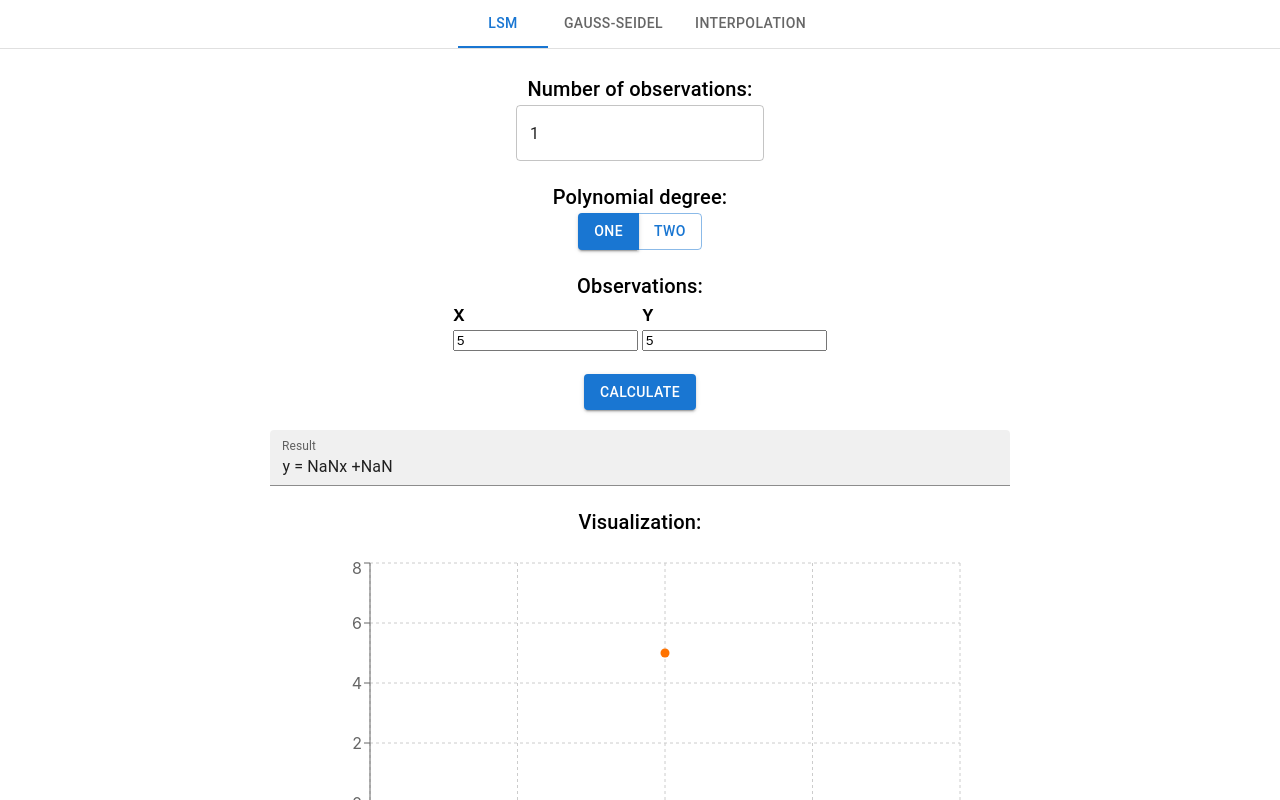
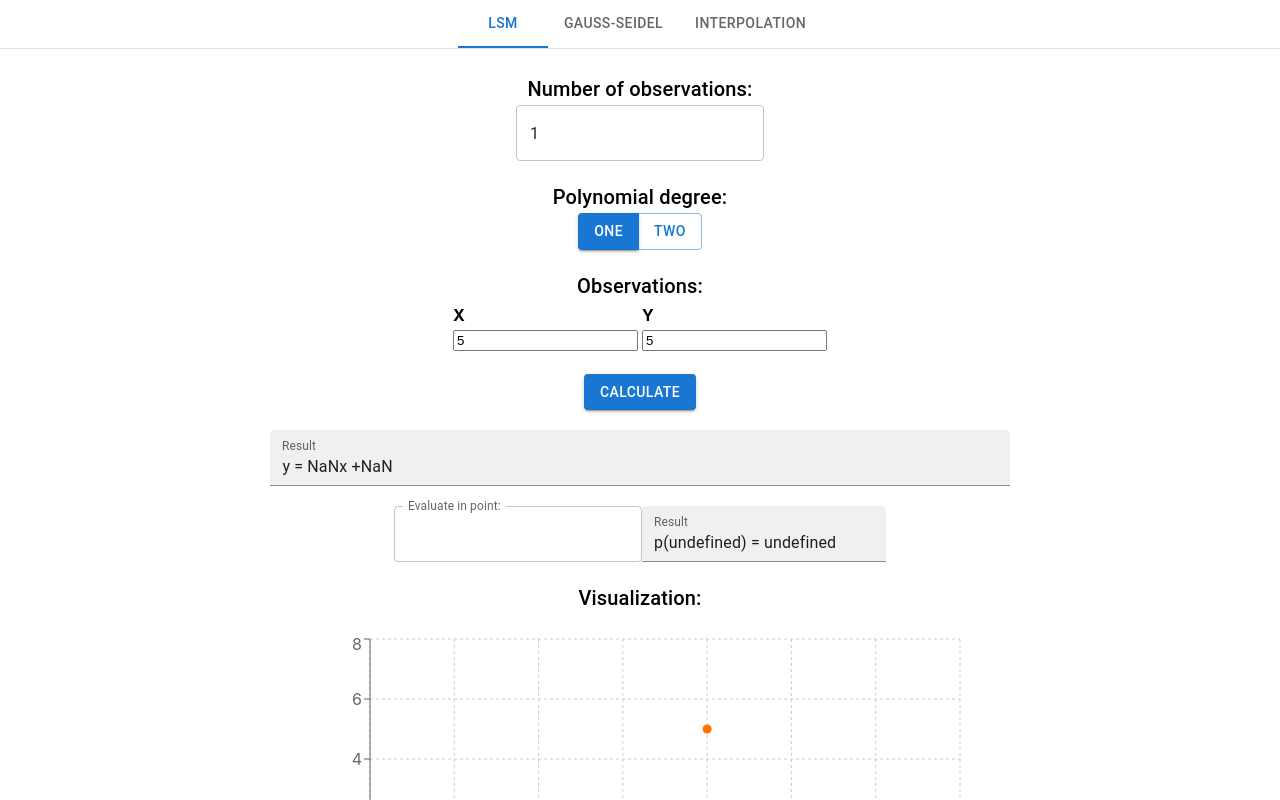
Before and after one commit to Lauvsnes1/numerical-methods, a React (Create React App) app: page / in a window 1280 px wide. Both pictures are taken after typing "5", "5" into the empty fields and a click on the button "CALCULATE". Shown: the top 800 px of the page. Built offline with nearby package versions, Linux system fonts and the light colour scheme.

Commit message:
fix smoother graph and evaluation possibibility for LSM

```diff
--- a/src/components/lsm.tsx
+++ b/src/components/lsm.tsx
@@ -1,9 +1,9 @@
-import React, { useState, ChangeEvent } from 'react';
+import React, { useState, ChangeEvent, useEffect } from 'react';
 import Button from '@mui/material/Button';
 import ButtonGroup from '@mui/material/ButtonGroup';
-import { TextField, Typography } from '@mui/material';
+import { Box, TextField, Typography } from '@mui/material';
 import CostumLineChart from './regressionChart';
-import { round } from 'mathjs';
+import { MathNode, round, simplify } from 'mathjs';
 
 interface DataRow {
   x: number | null;
@@ -17,6 +17,8 @@ const LSM: React.FC = () => {
   const [polynomialDegree, setPolynomialDegree] = useState<string>('one');
   const [result, setResult] = useState<string>('');
   const [constants, setConstants] = useState<number[] | undefined>(undefined);
+  const [evalNum, setEvalNum] = useState<number>();
+  const [evalResult, setEvalRes] = useState<number>();
 
   const handleCalculate = () => {
     console.log('data:', data);
@@ -150,12 +152,43 @@ const LSM: React.FC = () => {
     return x;
   }
 
+  //useEffect to update evaluated number
+  useEffect(() => {
+    if (evalNum !== undefined && constants) {
+      //convert back to MathNode with simplify object to evaluate
+      let equation: string | MathNode = '';
+      console.log('constants:', constants);
+      constants.length === 2
+        ? (equation = `${constants[0]} + ${constants[1]} * x`)
+        : (equation = `${constants[0]} + ${constants[1]} * x + ${constants[2]} * x^2`);
+      console.log('equation', equation, 'with type ', typeof equation);
+
+      equation = simplify(equation);
+      console.log('equation after', equation);
+      //When user update desired point, we evaluate the equation in that point
+      const evaluated: number = equation.evaluate({ x: evalNum });
+      setEvalRes(round(evaluated, 4));
+    }
+  }, [evalNum]);
+  // ---------------------------------------------------------------------
+
   const handleObservationsChange = (e: ChangeEvent<HTMLInputElement>) => {
     const value = e.target.value;
     if (value) {
       const newNumObservations = parseInt(e.target.value);
       setNumObservations(newNumObservations);
-      setData(Array.from({ length: newNumObservations }, () => ({ x: 1, y: 1 })));
+
+      if (newNumObservations > data.length) {
+        // if there are more observations than data points, add the difference
+        const newData = [...data];
+        for (let i = data.length; i < newNumObservations; i++) {
+          newData.push({ x: 1, y: 1 });
+        }
+        setData(newData);
+      } else {
+        // if there are less observations than data points, remove the difference
+        setData(data.slice(0, newNumObservations));
+      }
     }
   };
 
@@ -170,6 +203,11 @@ const LSM: React.FC = () => {
   const handlePolyDegree = (event: React.MouseEvent<HTMLButtonElement, MouseEvent>) => {
     const degree = event.currentTarget.value;
     setPolynomialDegree(degree);
+  };
+
+  const handleEvalNumber = (e: React.ChangeEvent<HTMLInputElement | HTMLTextAreaElement>) => {
+    const number = parseFloat(e.target.value);
+    setEvalNum(number);
   };
 
   return (
@@ -253,7 +291,38 @@ const LSM: React.FC = () => {
           readOnly: true,
         }}
       />
-      {constants && <CostumLineChart constants={constants} dataPoints={data} />}
+      {constants && (
+        <Box>
+          <Box
+            sx={{
+              display: 'flex',
+              flexDirection: 'row',
+              justifyContent: 'center',
+              marginTop: '20px',
+            }}
+          >
+            <TextField
+              id="outlined-number"
+              label="Evaluate in point:"
+              type="number"
+              onChange={handleEvalNumber}
+              InputLabelProps={{
+                shrink: true,
+              }}
+            />
+            <TextField
+              id="filled-basic"
+              label="Result"
+              variant="filled"
+              value={`p(${evalNum}) = ${evalResult}`}
+              InputProps={{
+                readOnly: true,
+              }}
+            />
+          </Box>{' '}
+          <CostumLineChart constants={constants} dataPoints={data} />{' '}
+        </Box>
+      )}
     </div>
   );
 };
--- a/src/components/regressionChart.tsx
+++ b/src/components/regressionChart.tsx
@@ -20,6 +20,7 @@ const RegressionChart = (props: { constants: number[]; dataPoints: DataRow[] })
   const [data, setData] = useState<{ scatterY: number | null; x: number; lineY: number }[]>([]);
   const [xAxisDomain, setXAxisDomain] = useState<[number, number]>([0, 0]);
 
+  //Helper function to merge data
   const mergeData = (
     scatterData: {
       x: number;
@@ -56,10 +57,14 @@ const RegressionChart = (props: { constants: number[]; dataPoints: DataRow[] })
       const b = props.constants[1];
       const f = (x: number) => b * x + a;
 
-      const lineData = Array.from({ length: maxX - minX + 1 }, (_, i) => ({
-        x: minX + i,
-        lineY: f(minX + i),
-      }));
+      const step = 0.5;
+      const lineData = Array.from({ length: Math.ceil((maxX - minX) / step) }, (_, i) => {
+        const x = minX + i * step;
+        return {
+          x: x,
+          lineY: f(x),
+        };
+      });
 
       mergeData(scatterData, lineData);
     } else if (props.constants.length === 3) {
@@ -69,14 +74,18 @@ const RegressionChart = (props: { constants: number[]; dataPoints: DataRow[] })
       const a_2 = props.constants[2];
       const f = (x: number) => a_0 + a_1 * x + a_2 * x ** 2;
 
-      const lineData = Array.from({ length: maxX - minX + 1 }, (_, i) => ({
-        x: minX + i,
-        lineY: f(minX + i),
-      }));
+      const step = 0.5; // Smaller step means more points and a smoother graph
+      const lineData = Array.from({ length: Math.ceil((maxX - minX) / step) }, (_, i) => {
+        const x = minX + i * step;
+        return {
+          x: x,
+          lineY: f(x),
+        };
+      });
 
       mergeData(scatterData, lineData);
     }
-  }, [props.constants, props.dataPoints]);
+  }, [props.constants]);
 
   return (
     <Box
```
